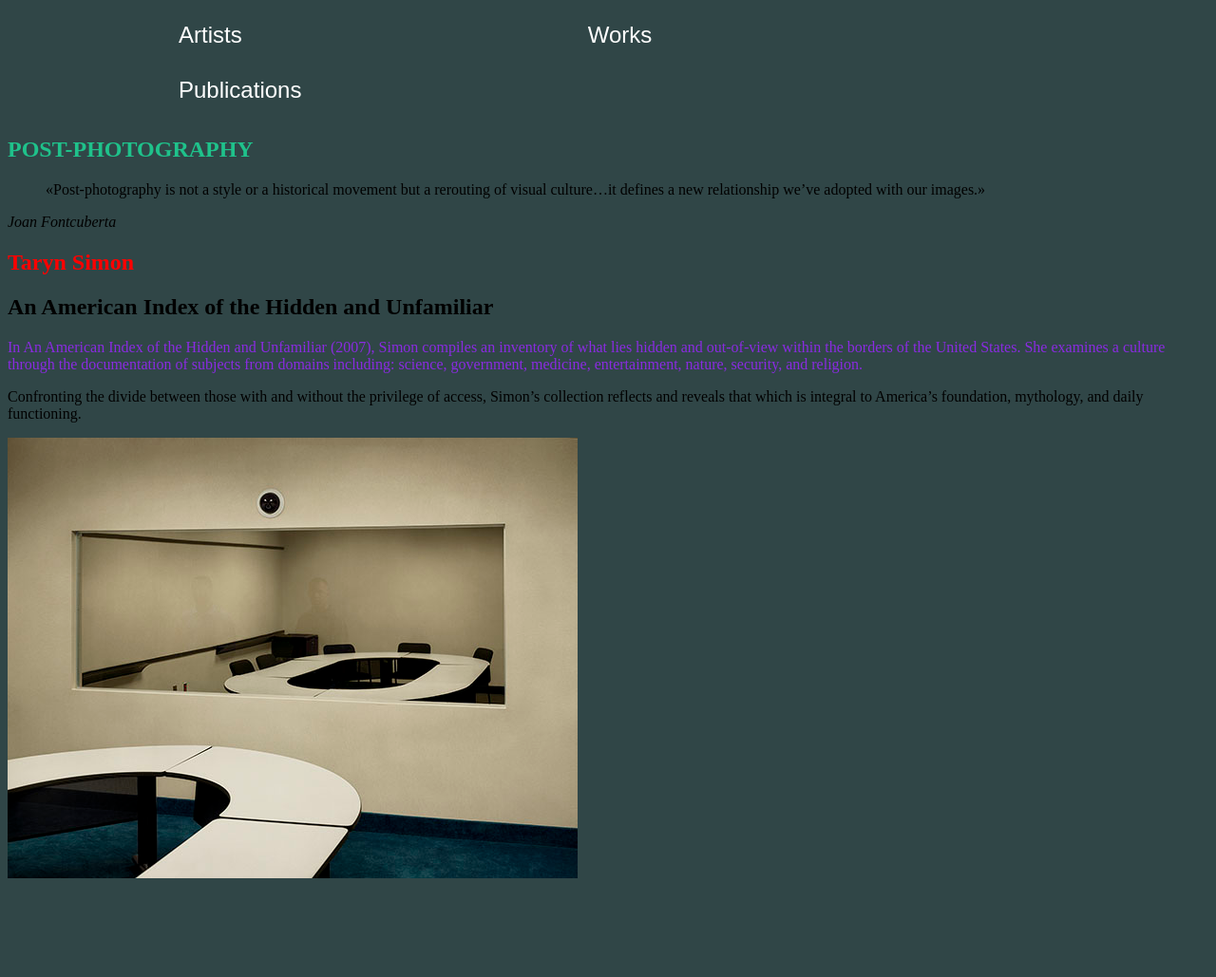
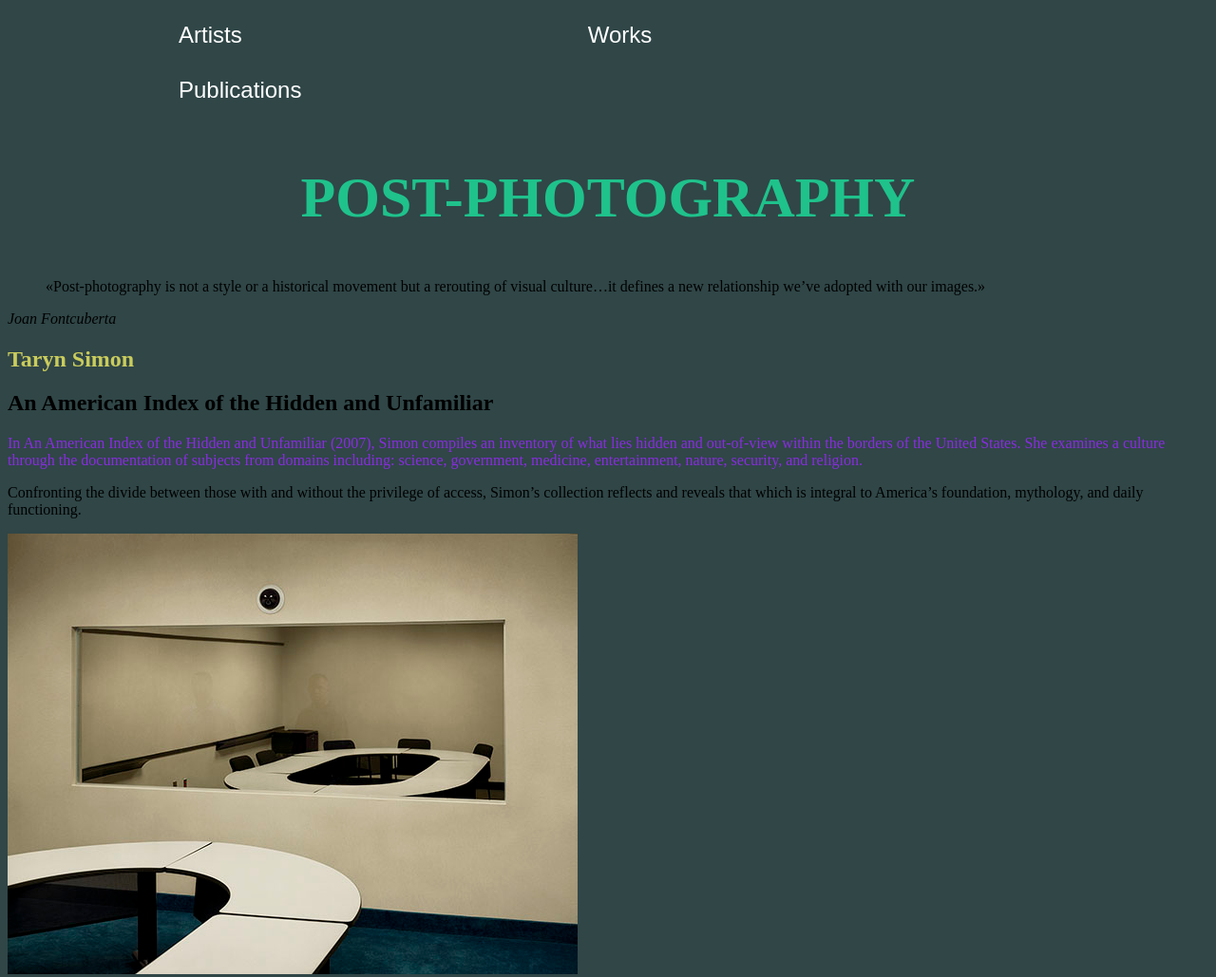
Before and after one commit to ValyaLee/domashka, a plain HTML site: page index.html in a window 1280 px wide. Shown: the whole page at 95% size. Before the commit the page ends 948 px from the top, so only its background shows below. Drawn offline with Linux system fonts and the light colour scheme.

Commit message:
h1change

```diff
--- a/assets/styles.css
+++ b/assets/styles.css
@@ -1,8 +1,10 @@
 h1 {
- color: red;
+ color: #CACC5C;
 }
 #first-par {
  color: rgb(31, 194, 139);
+ text-align: center;
+ font-size: 60px;
 }
 .text-blueviolet {
  color: blueviolet;
```
